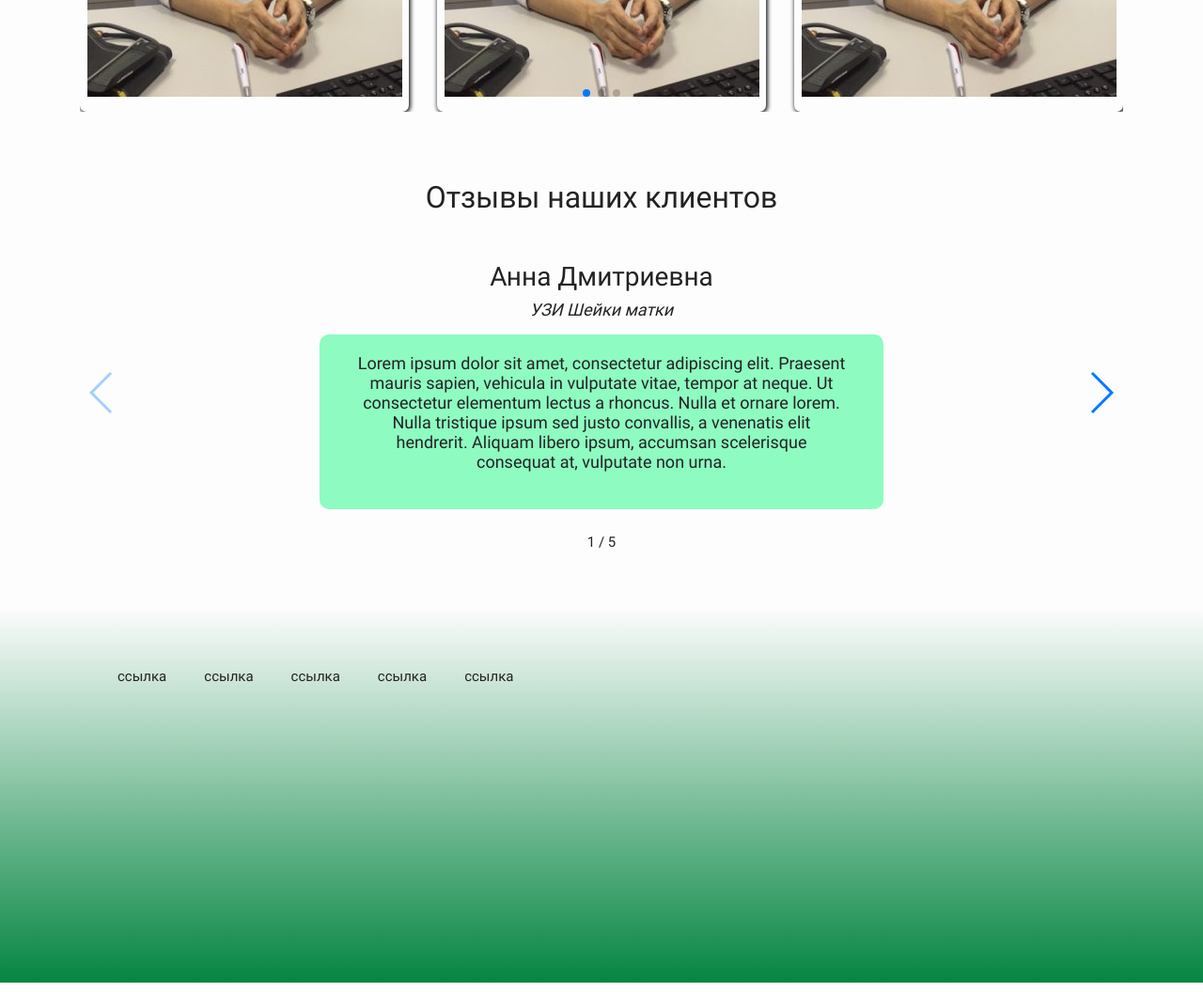
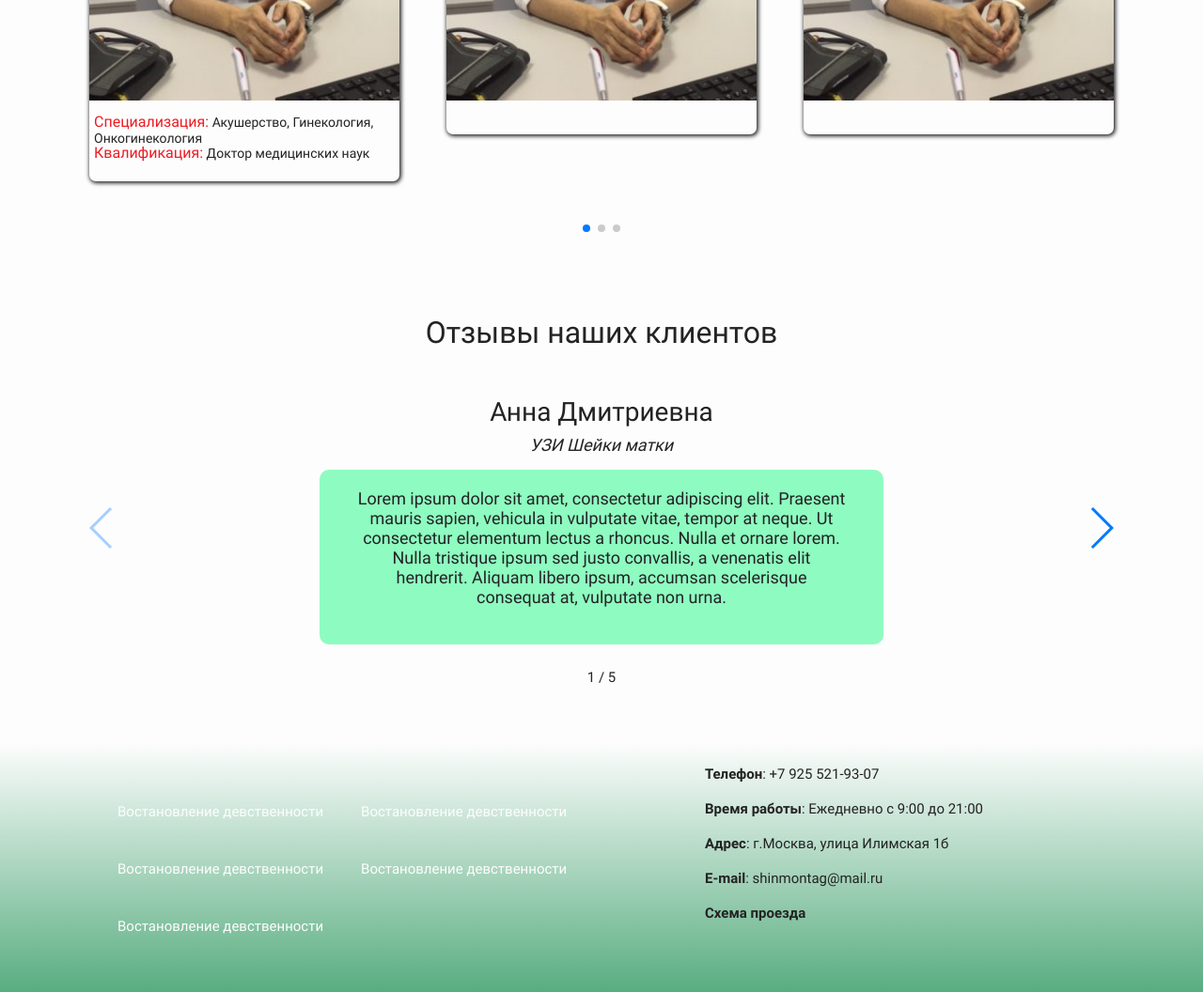
Before and after one commit to hramn1/glav-tent, a website: page index.html in a window 1280 px wide. Shown: the part 3040-4096 px from the top of the page at 94% size. Drawn offline with nearby package versions, Linux system fonts and the light colour scheme; files that its build step writes are made by us from their sources.

Commit message:
правки

```diff
--- a/index.html
+++ b/index.html
@@ -231,7 +231,10 @@
             <div class="doctor-widget">
               <h3 class="doctor-widget__title">Пономарева Юлия Николаевна</h3>
               <img src="/img/ponamereva.jpg" class="doctor-widget__img" alt="">
-              <p class="doctor-widget__text"></p>
+              <p class="doctor-widget__text">
+                <span>Специализация:</span> Акушерство, Гинекология, Онкогинекология<br>
+                <span>Квалификация:</span>  Доктор медицинских наук
+              </p>
             </div>
           </div>
           <div class="swiper-slide">
@@ -365,17 +368,23 @@
     <div class="row">
       <div class="col-md-7">
         <nav class="footer-menu">
-          <ul>
-            <li>ссылка</li>
-            <li>ссылка</li>
-            <li>ссылка</li>
-            <li>ссылка</li>
-            <li>ссылка</li>
+          <ul class="footer-menu__items">
+            <li><a href="#">Востановление девственности</a></li>
+            <li><a href="#">Востановление девственности</a></li>
+            <li><a href="#">Востановление девственности</a></li>
+            <li><a href="#">Востановление девственности</a></li>
+            <li><a href="#">Востановление девственности</a></li>
           </ul>
         </nav>
       </div>
       <div class="col-md-5">
-
+        <div class="footer-contact">
+          <p><i class="fa fa-phone"></i> <b>Телефон</b>: +7 925 521-93-07</p>
+          <p><i class="fa fa-clock-o" aria-hidden="true"></i> <b>Время работы</b>: Ежедневно с 9:00 до 21:00</p>
+          <p><i class="fa fa-pencil-square-o" aria-hidden="true"></i> <b>Адрес</b>: г.Москва, улица Илимская 1б</p>
+          <p><i class="fa fa-envelope-o" aria-hidden="true"></i> <b>E-mail</b>: shinmontag@mail.ru</p>
+          <p><a class="shema" ><i class="fa fa-map" aria-hidden="true"></i> <b>Схема проезда</b></p></a>
+        </div>
       </div>
     </div>
   </div>
--- a/js/script.js
+++ b/js/script.js
@@ -1,4 +1,5 @@
-'use strict'
+'use strict';
+const mobileWidth = window.matchMedia('(max-width: 767px)');
 var swiperHeader = new Swiper('.header-slider .swiper-container', {
   spaceBetween: 30,
   centeredSlides: true,
@@ -31,6 +32,16 @@ var swiperClinica = new Swiper('.slider-clinica .swiper-container', {
     el: '.swiper-pagination',
   },
 });
+if(mobileWidth.matches) {
+  var swiperDoctor = new Swiper('.doctor .swiper-container', {
+    slidesPerView: 1,
+    spaceBetween: 30,
+    pagination: {
+      el: '.swiper-pagination',
+      clickable: true,
+    },
+  });
+} else {
   var swiperDoctor = new Swiper('.doctor .swiper-container', {
     slidesPerView: 3,
     spaceBetween: 30,
@@ -39,6 +50,7 @@ var swiperDoctor = new Swiper('.doctor .swiper-container', {
       clickable: true,
     },
   });
+}
 var swiperTestimionals = new Swiper('.testimonials .swiper-container', {
   pagination: {
     el: '.swiper-pagination',
--- a/sass/blocks/main.scss
+++ b/sass/blocks/main.scss
@@ -95,6 +95,20 @@
 .doctor-widget{
   box-shadow: 1px 1px 4px 1px $black;
   border-radius: 7px;
+  margin: 10px;
+  margin-bottom: 70px;
+  &__text{
+    margin-top: 10px;
+    padding: 5px;
+    text-align: left;
+    font-size: 14px;
+    line-height: 120%;
+  }
+  & span{
+    color: $red;
+    font-size: 16px;
+    margin-top: 10px;
+  }
 }
 .doctor .swiper-container {
   width: 100%;
```
Lines whose indentation alone changed are shown as unchanged.
